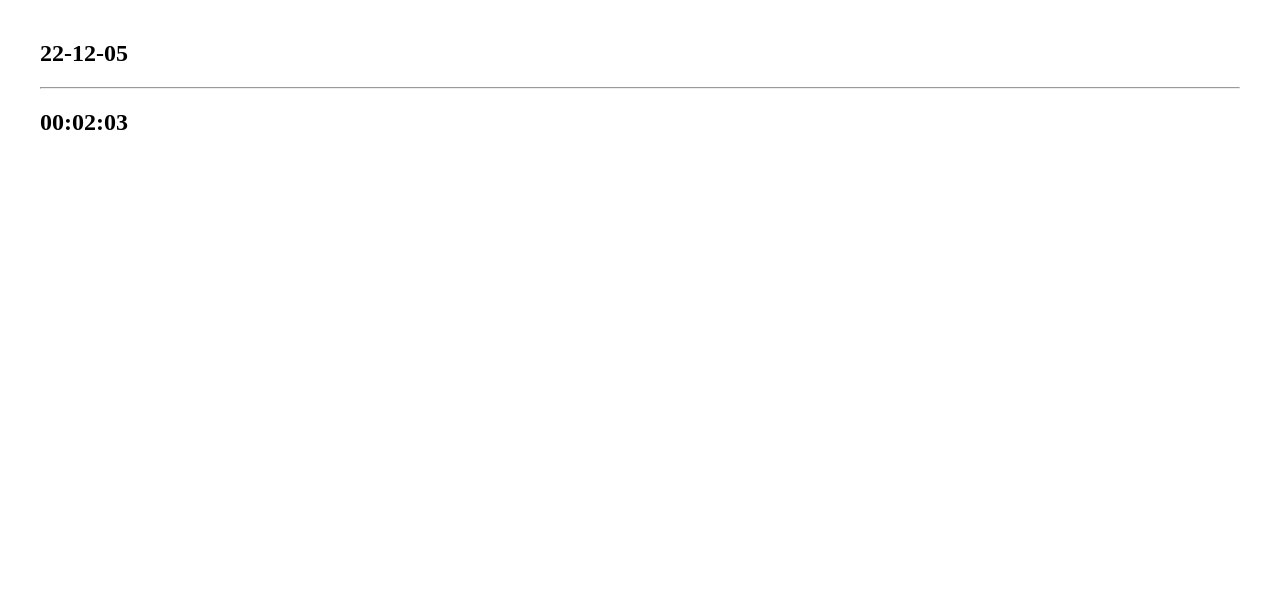
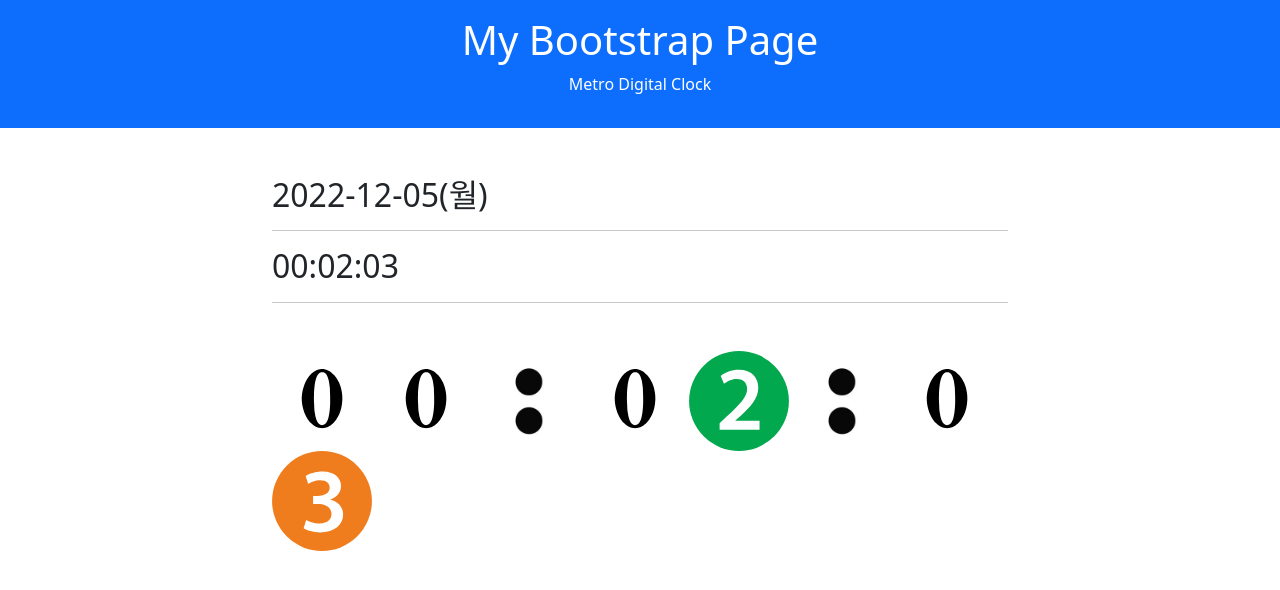
Before and after one commit to isntsweet/Front-end-Lecture, a plain HTML site: page 05.JavaScript/ch13.문서객체모델/10.디지털시계.html in a window 1280 px wide. Drawn offline with nearby package versions, Linux system fonts and the light colour scheme.

Commit message:
디지털시계

```diff
--- a/05.JavaScript/ch13.문서객체모델/10.DigitalClock.js
+++ b/05.JavaScript/ch13.문서객체모델/10.DigitalClock.js
@@ -6,10 +6,23 @@ function myDatetime(date) {
             `${twoDigit(date.getHours())}:${twoDigit(date.getMinutes())}:${twoDigit(date.getSeconds())}`
 }
 
-window.onload = function(){
-    setInterval(()=>{
+window.onload = function() {
+    setInterval(() => {
         const now = new Date();
-        document.getElementById('date').innerHTML = myDatetime(now).substring(2, 10);
-        document.getElementById('time').innerHTML = myDatetime(now).substring(11);
-    }, 1000)
+        const currDay = myDatetime(now).substring(0,10);
+        const weekday = '일월화수목금토'.split('')[now.getDay()];
+        const currentDay = `${currDay}(${weekday})`;
+
+        const currentTime = myDatetime(now).substring(11);
+
+        document.getElementById('date').innerHTML = currentDay;
+        document.getElementById('time').innerHTML = currentTime;    // 16:24:14
+
+        document.getElementById('t1').src = `../../img/digits/${currentTime[0]}.svg`;
+        document.getElementById('t2').src = `../../img/digits/${currentTime[1]}.svg`;
+        document.getElementById('t3').src = `../../img/digits/${currentTime[3]}.svg`;
+        document.getElementById('t4').src = `../../img/digits/${currentTime[4]}.svg`;
+        document.getElementById('t5').src = `../../img/digits/${currentTime[6]}.svg`;
+        document.getElementById('t6').src = `../../img/digits/${currentTime[7]}.svg`;
+    }, 1000);
 }
--- a/05.JavaScript/ch13.문서객체모델/10.디지털시계.html
+++ b/05.JavaScript/ch13.문서객체모델/10.디지털시계.html
@@ -1,15 +1,39 @@
 <!DOCTYPE html>
-<html lang="en">
+<html lang="ko">
 <head>
-    <meta charset="UTF-8">
-    <meta http-equiv="X-UA-Compatible" content="IE=edge">
-    <meta name="viewport" content="width=device-width, initial-scale=1.0">
-    <title>디지털 시계</title>
+    <title>Metro Digital Clock</title>
+    <meta charset="utf-8">
+    <meta name="viewport" content="width=device-width, initial-scale=1">
+    <link href="https://cdn.jsdelivr.net/npm/bootstrap@5.2.3/dist/css/bootstrap.min.css" rel="stylesheet">
+    <script src="https://cdn.jsdelivr.net/npm/bootstrap@5.2.3/dist/js/bootstrap.bundle.min.js"></script>
+    <script src="https://kit.fontawesome.com/77ad8525ff.js" crossorigin="anonymous"></script>
     <script src="10.DigitalClock.js"></script>
 </head>
-<body style="margin:40px;">
-    <h2 id="date"></h2>
-    <hr>
-    <h2 id="time"></h2>
+<body>
+    <div class="container-fluid p-3 bg-primary text-white text-center">
+        <h1>My Bootstrap Page</h1>
+        <p>Metro Digital Clock</p>
+    </div>
+
+    <div class="container mt-5">
+        <div class="row">
+            <div class="col-2"></div>
+            <div class="col-8">
+                <h2 id="date"></h1>
+                <hr>
+                <h2 id="time"></h1>
+                <hr class="mb-5">
+                <img id="t1" width="100">
+                <img id="t2" width="100">
+                <img src="../../img/digits/Colon.jpg" width="100">
+                <img id="t3" width="100">
+                <img id="t4" width="100">
+                <img src="../../img/digits/Colon.jpg" width="100">
+                <img id="t5" width="100">
+                <img id="t6" width="100">
+            </div>
+            <div class="col-2"></div>
+        </div>
+    </div>
 </body>
 </html>
```
